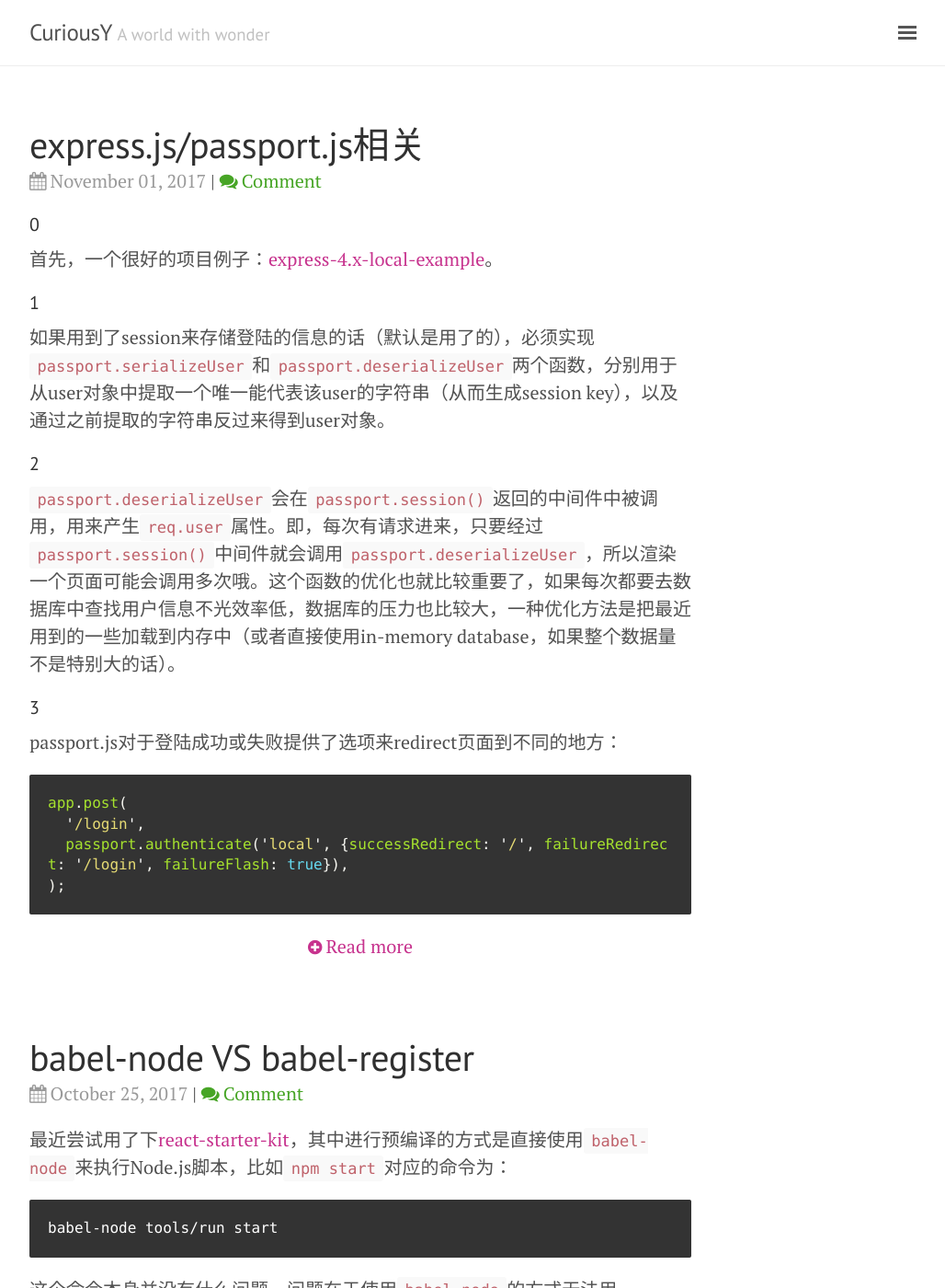
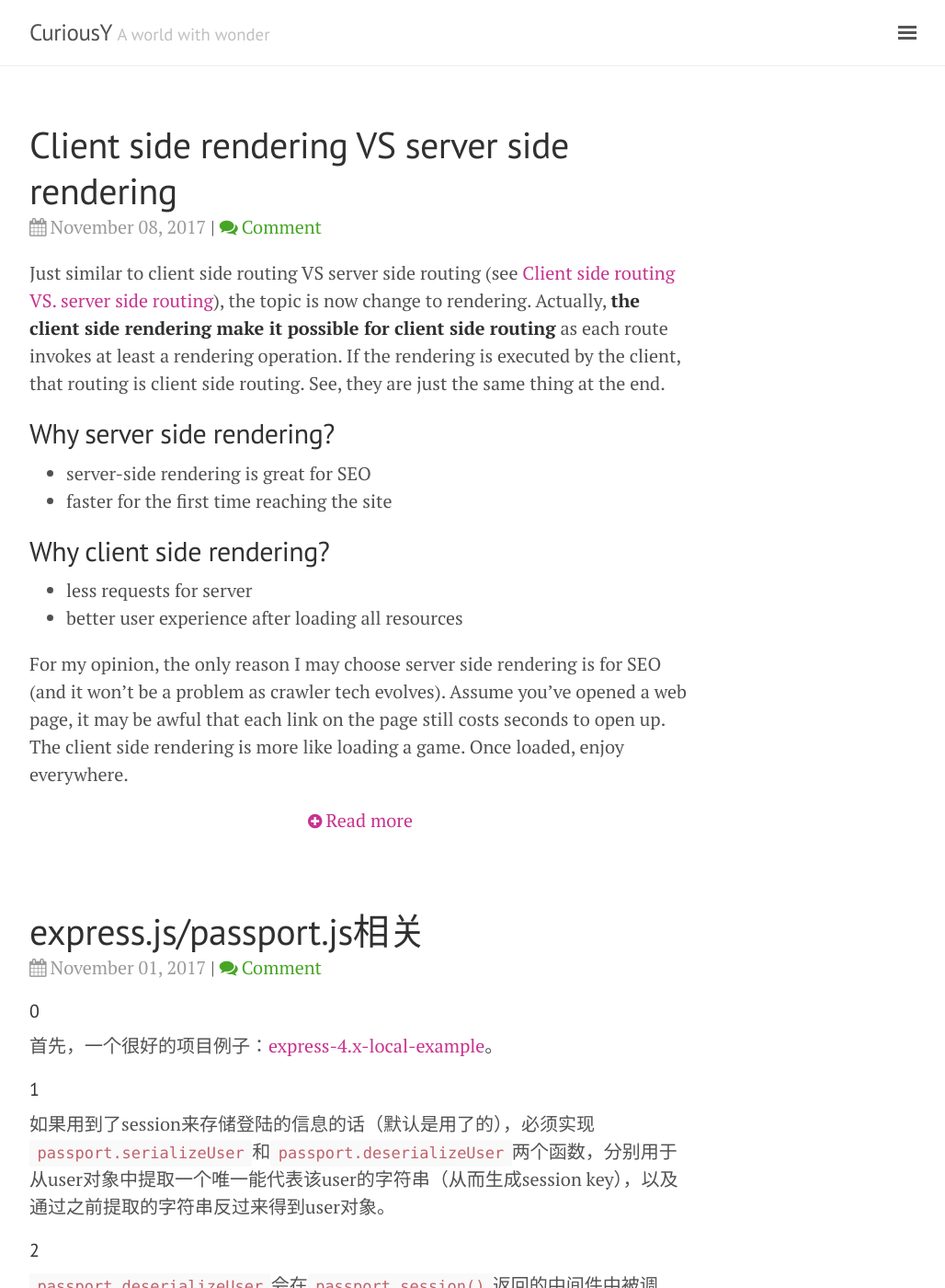
Before and after one commit to cuyu/cuyu.github.io, a Jekyll site: the page built from index.html, in a window 1280 px wide and 1400 px high. Shown: the whole window at 92% size, without its empty margins (248-1276 px from the left). Built offline with Jekyll 4.4.1, drawn with Linux system fonts in a browser that asks for light colours; nearby versions of some CDN libraries; the list of posts is cut into pages by our own code; comment, search, counter and statistics services are not loaded; some of the changed text lies outside the part shown.

Commit message:
Publish post: 2017-11-02-Client-side-rendering-VS-server-side-rendering.md

````diff
--- a/_drafts/2017-11-02-Client-side-rendering-VS-server-side-rendering.md
+++ b/_posts/2017-11-08-Client-side-rendering-VS-server-side-rendering.md
@@ -3,26 +3,28 @@
 title: "Client side rendering VS server side rendering"
 category: Javascript
 tags: [React]
-date: 2017-11-02
+date: 2017-11-08
 ---
 
-Just similar to client side routing VS server side routing (see [Client side routing VS. server side routing](http://cuyu.github.io/web/2017/07/31/Client-side-routing-VS.-server-side-routing)), the topic is now change to rendering. Actually, the client side rendering make it possible for client side routing as each route invokes at least a rendering operation. If the rendering is executed by the client, that routing is client side routing. See, they are just the same thing at the end.
+Just similar to client side routing VS server side routing (see [Client side routing VS. server side routing](http://cuyu.github.io/web/2017/07/31/Client-side-routing-VS.-server-side-routing)), the topic is now change to rendering. Actually, **the client side rendering make it possible for client side routing** as each route invokes at least a rendering operation. If the rendering is executed by the client, that routing is client side routing. See, they are just the same thing at the end.
 
-Why server side rendering? ##
+## Why server side rendering? ##
 
 - server-side rendering is great for SEO
 - faster for the first time reaching the site
 
 
+## Why client side rendering? ##
 
-Why client side rendering? ##
-
-- more friendly for server
+- less requests for server
 - better user experience after loading all resources
 
 
+For my opinion, the only reason I may choose server side rendering is for SEO (and it won't be a problem as crawler tech evolves). Assume you've opened a web page, it may be awful that each link on the page still costs seconds to open up. The client side rendering is more like loading a game. Once loaded, enjoy everywhere.
 
-How (take React as example)? ##
+<!--break-->
+
+## How (take React as example)? ##
 
 React provides `React.render` for client side rendering and `React.renderToString`, `React.renderToStaticMarkup` for server side rendering. Let's see what the React doc says:
 
@@ -75,7 +77,7 @@
 - Use `React.renderToStaticMarkup` for server side rendering of simple pages.
 - Use `React.renderToString` for server side rendering of complex pages (have interactive components).
 
-Some thinkings ##
+## Some thinkings ##
 
 I've tried to develop a simple website using both server side rendering and client side rendering. I found it may be sometimes confusing and not so clear as developing only client codes. So, here are some experience/tips.
 
@@ -89,7 +91,7 @@
 window.location = '/login';
 ```
 
-Reference ##
+## Reference ##
 
 1. [react-dom 的 renderToString 与 renderToStaticMarkup](http://www.jianshu.com/p/5fa6d6c63d96)
 2. [What is the difference between React.render, React.renderToStaticMarkup and React.renderToString?](https://www.quora.com/What-is-the-difference-between-React-render-React-renderToStaticMarkup-and-React-renderToString)
````
